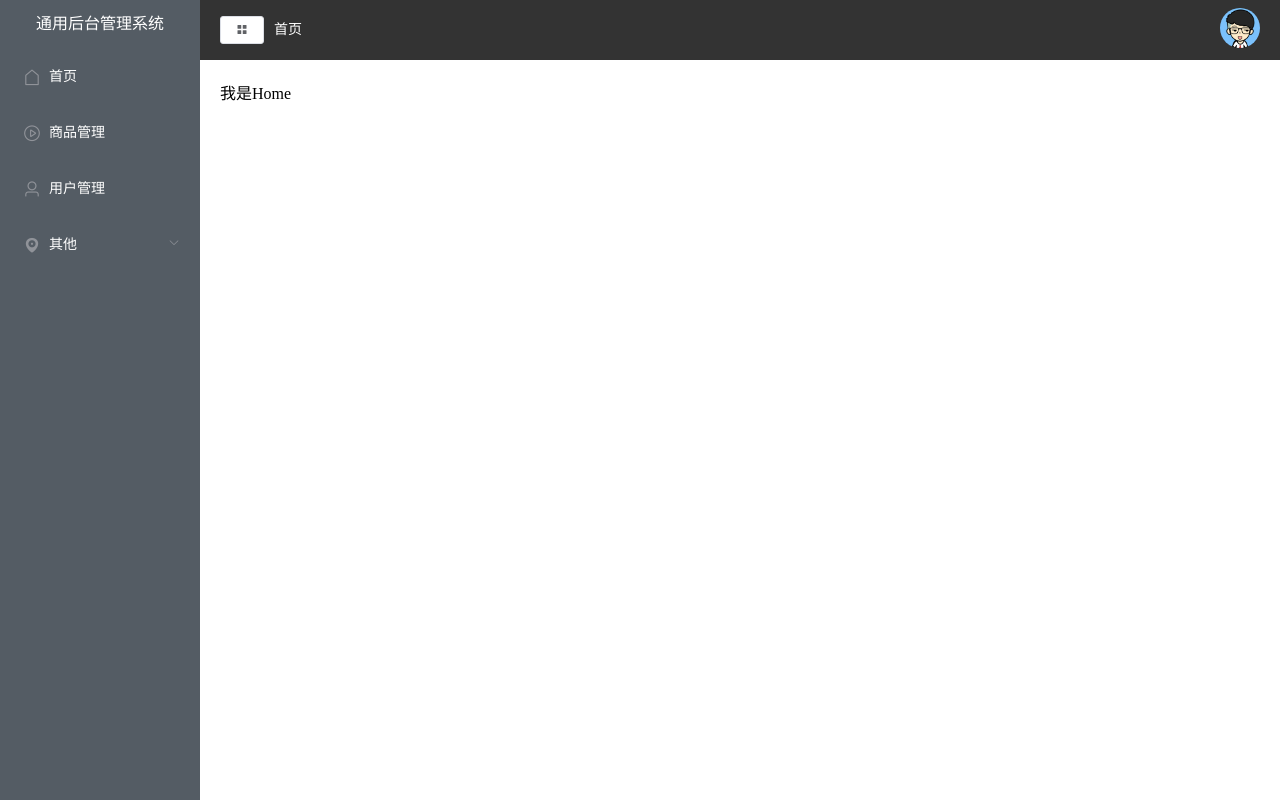
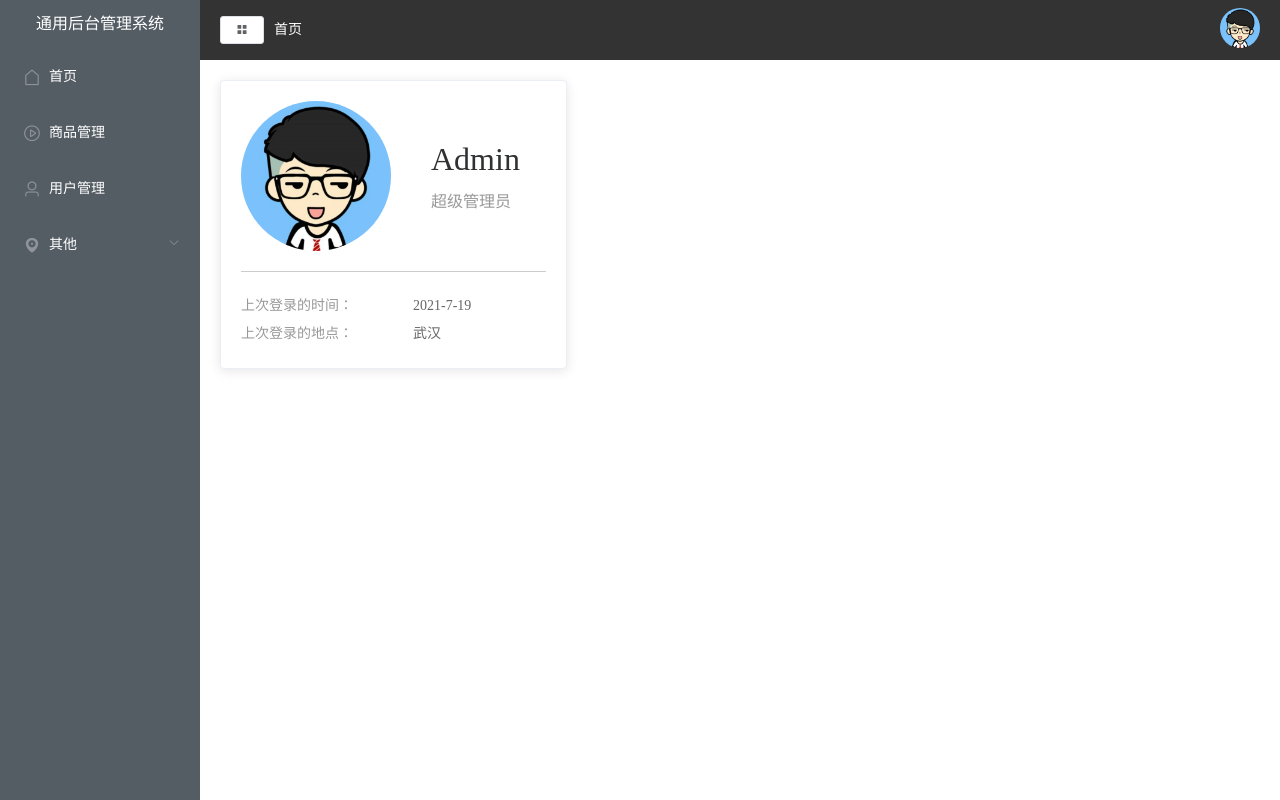
Before and after one commit to lining-lo/vue-project, a Vue app: page /#/home in a window 1280 px wide. Built offline with nearby package versions, Linux system fonts and the light colour scheme.

Commit message:
home组件用户部分静态搭建

```diff
--- a/src/App.vue
+++ b/src/App.vue
@@ -16,7 +16,7 @@ export default {
 </script>
 
 <style lang="less" >
-body,h3{
+body,h3,p{
   margin: 0;
   padding: 0;
 }
--- a/src/views/Home/index.vue
+++ b/src/views/Home/index.vue
@@ -1,15 +1,64 @@
 <template>
-  <div>
-    我是Home
-  </div>
+  <el-row>
+    <el-col :span="8">
+      <el-card class="box-card">
+        <div class="user">
+          <img src="../../assets/images/user.png" alt="">
+          <div class="userInfo">
+            <p class="name">Admin</p>
+            <p class="access">超级管理员</p>
+          </div>
+        </div>
+        <div class="loginInfo">
+          <p>上次登录的时间：<span>2021-7-19</span></p>
+          <p>上次登录的地点：<span>武汉</span></p>
+        </div>
+      </el-card>
+    </el-col>
+    <el-col :span="16">
+      <div class="grid-content bg-purple-light"></div>
+    </el-col>
+  </el-row>
 </template>
 
 <script>
-    export default {
-        name:'Home'
-    }
+export default {
+  name: 'Home'
+}
 </script>
 
-<style>
-
+<style lang="less" scoped>
+.user{
+  display:flex;
+  align-items: center;
+  padding-bottom: 20px;
+  margin-bottom: 20px;
+  border-bottom: 1px solid #ccc;
+  img{
+    width: 150px;
+    height: 150px;
+    border-radius:50%;
+    margin-right: 40px;
+  }
+  .userInfo{
+    .name{
+      font-size: 32px;
+      margin-bottom: 10px;
+    }
+    .access{
+      color: #999;
+    }
+  }
+}
+.loginInfo{
+  p{
+    line-height: 28px;
+    font-size: 14px;
+    color: #999;
+    span{
+      color:#666;
+      margin-left: 60px;
+    }
+  }
+}
 </style>
```
